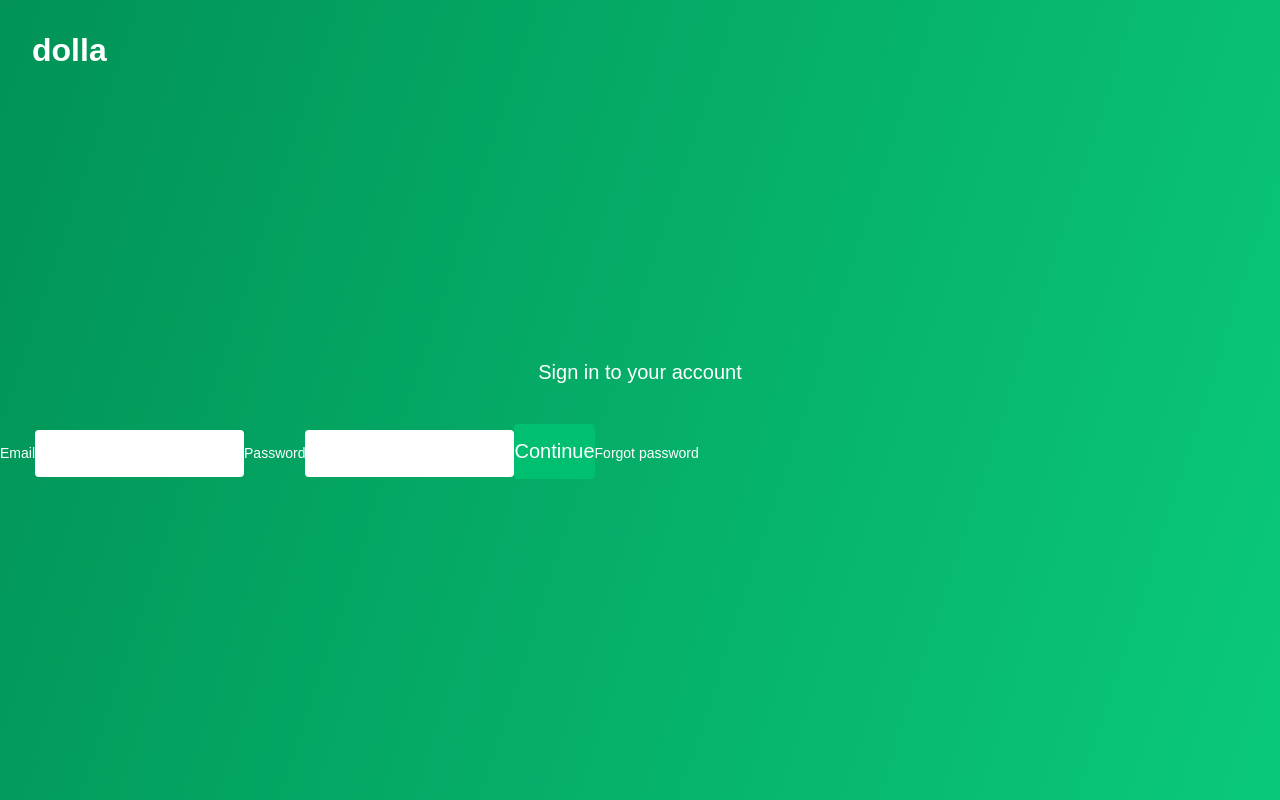
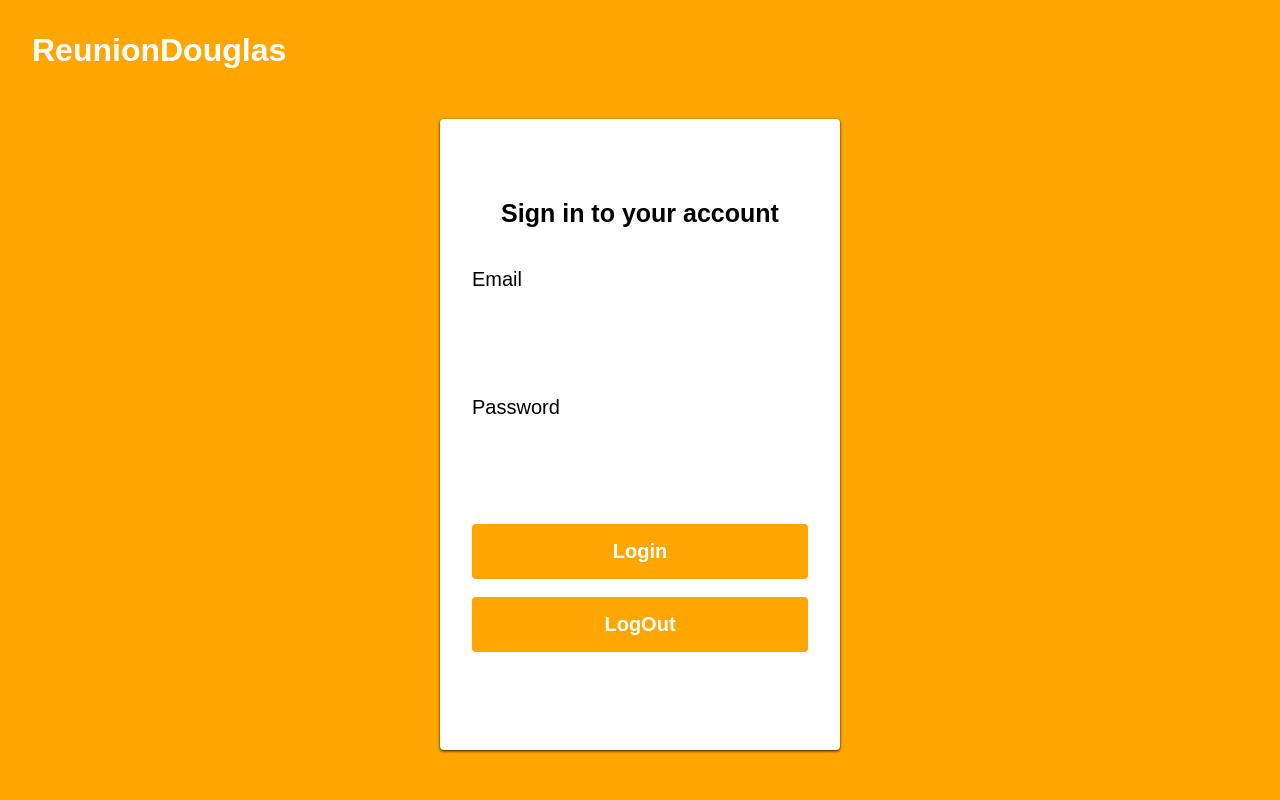
Before and after one commit to williamlee722/reuniondouglas, a React (Create React App) app in the folder Client/: page /admin in a window 1280 px wide. Built offline with nearby package versions, Linux system fonts and the light colour scheme; no server answers.

Commit message:
log in authentication created using firebase

```diff
--- a/Client/package.json
+++ b/Client/package.json
@@ -7,8 +7,10 @@
     "@testing-library/jest-dom": "^5.16.5",
     "@testing-library/react": "^13.4.0",
     "@testing-library/user-event": "^13.5.0",
+    "firebase": "^9.14.0",
     "react": "^18.2.0",
     "react-dom": "^18.2.0",
+    "react-firebase-hooks": "^5.1.1",
     "react-icons": "^4.6.0",
     "react-router-dom": "^6.4.3",
     "react-scripts": "5.0.1",
--- a/Client/src/App.css
+++ b/Client/src/App.css
@@ -293,11 +293,7 @@
   top: 0;
   z-index: 0;
   overflow: hidden;
-  background: linear-gradient(
-    108deg,
-    rgba(1, 147, 86, 1) 0%,
-    rgba(10, 201, 122, 1) 100%
-  );
+  background: rgb(255, 166, 0)
 }
 
 .signinFormWrap{
@@ -324,7 +320,7 @@
 }
 
 .signinForm {
-  background: #010101;
+  background: white;
   max-width: 400px;
   height: auto;
   width: 100%;
@@ -338,16 +334,16 @@
 
 .signinFormH1 {
   margin-bottom: 40px;
-  color: #fff;
-  font-size: 20px;
-  font-weight: 400;
+  color: black;
+  font-size: 25px;
+  font-weight: bold;
   text-align: center;
 }
 
 .signinFormLabel {
   margin-bottom: 8px;
-  font-size: 14px;
-  color: #fff;
+  font-size: 20px;
+  color: black;
 }
 
 .signinFormInput {
@@ -358,20 +354,14 @@
 }
 
 .signinFormButton {
-  background: #01bf71;
+  background: rgb(255, 166, 0);
   padding: 16px 0;
   border: none;
   border-radius: 4px;
   color: #fff;
   font-size: 20px;
   cursor: pointer;
-}
-
-.signinFormText {
-  text-align: center;
-  margin-top: 24px;
-  color: #fff;
-  font-size: 14px;
+  font-weight: bold;
 }
 
 /* Footer css */
--- a/Client/src/App.js
+++ b/Client/src/App.js
@@ -1,6 +1,5 @@
 import React, {useEffect, useState} from 'react';
 import './App.css';
-
 import { BrowserRouter as Router, Routes, Route } from 'react-router-dom';
 import Home from './pages/Home';
 import SigninPage from './pages/SigninPage';
@@ -8,6 +7,7 @@ import SigninPage from './pages/SigninPage';
 var flag = 0;
 
 function App() {
+
   const [apiData,setApiData] = useState({});
 
   useEffect(() => {
--- a/Client/src/components/ContactUs.jsx
+++ b/Client/src/components/ContactUs.jsx
@@ -1,5 +1,4 @@
 import React from 'react';
-import { Link } from 'react-router-dom';
 import '../App.css';
 
 const ContactUs = () => {
--- a/Client/src/components/Hero.jsx
+++ b/Client/src/components/Hero.jsx
@@ -1,4 +1,4 @@
-import React, { useState } from 'react';
+import React from 'react';
 import '../App.css';
 import GroupPhoto from './images/Hero_GroupPhoto.JPG';
 
--- /dev/null
+++ b/Client/src/firebase.js
@@ -0,0 +1,34 @@
+// Import the functions you need from the SDKs you need
+import { initializeApp } from "firebase/app";
+import { getAuth } from "firebase/auth";
+import { getAnalytics } from "firebase/analytics";
+// TODO: Add SDKs for Firebase products that you want to use
+// https://firebase.google.com/docs/web/setup#available-libraries
+
+import {
+    GoogleAuthProvider,
+    signInWithPopup,
+    signInWithEmailAndPassword,
+    createUserWithEmailAndPassword,
+    sendPasswordResetEmail,
+    signOut
+} from "firebase/auth";
+
+// Your web app's Firebase configuration
+// For Firebase JS SDK v7.20.0 and later, measurementId is optional
+const firebaseConfig = {
+  apiKey: "AIzaSyC-LhwgaMwZUAKjFv22tRlSoZpo3EdcrUk",
+  authDomain: "reuniondouglas.firebaseapp.com",
+  projectId: "reuniondouglas",
+  storageBucket: "reuniondouglas.appspot.com",
+  messagingSenderId: "1083550908417",
+  appId: "1:1083550908417:web:04e4ad6e554241abc24000",
+  measurementId: "G-2PSNRY2XY6"
+};
+
+// Initialize Firebase
+const app = initializeApp(firebaseConfig);
+const analytics = getAnalytics(app);
+
+export default app;
+export const auth = getAuth(app);
--- a/Client/src/pages/SigninPage.jsx
+++ b/Client/src/pages/SigninPage.jsx
@@ -1,20 +1,52 @@
 import React from 'react';
 import { Link } from 'react-router-dom';
+import { useState } from 'react';
+
+import { signInWithEmailAndPassword, onAuthStateChanged, signOut } from "firebase/auth";
+import { auth } from '../firebase';
 
 const SigninPage = () => {
+
+  const [email, setEmail] = useState("");
+  const [password, setPassword] = useState("");
+
+  onAuthStateChanged(auth, (currentUser) => {
+
+  })
+
+  const login = () => {
+    signInWithEmailAndPassword(auth, email, password)
+    .then((userCredential) => {
+      // Signed in
+      const user = userCredential.user;
+      alert("logged in");
+      // ...
+    })
+    .catch((error) => {
+      const errorCode = error.code;
+      const errorMessage = error.message;
+      alert(errorMessage);
+    });
+  }
+
+  const logout = async () =>{
+    await signOut(auth);
+    alert('logged out');
+  }
+
   return (
     <div className='signinContainer'>
       <div className='signinFormWrap'>
-        <Link className='signinIcon' to='/'>dolla</Link>
+        <Link className='signinIcon' to='/'>ReunionDouglas</Link>
         <div className='signinFormContent'>
-          <form className='singinForm' action='#'>
+          <form className='signinForm' action='/admin'>
             <h1 className='signinFormH1'>Sign in to your account</h1>
             <label className='signinFormLabel' htmlFor='for'>Email</label>
-            <input className='signinFormInput' type='email' required />
+            <input className='signinFormInput' type={"email"} required onChange={(event) => setEmail(event.target.value)}/><br/>
             <label className='signinFormLabel' htmlFor='for'>Password</label>
-            <input className='signinFormInput' type='password' required />
-            <button className='signinFormButton' type='submit'>Continue</button>
-            <span className='signinFormText'>Forgot password</span>
+            <input className='signinFormInput' type={"password"} required onChange={(event) => setPassword(event.target.value)}/><br/>
+            <button className='signinFormButton' onClick={login}>Login</button><br/>
+            <button className='signinFormButton' onClick={logout}>LogOut</button><br/>
           </form>
         </div>
       </div>
```
Also changed, not shown: 1 other file (tests, documents, lock files or other folders).
